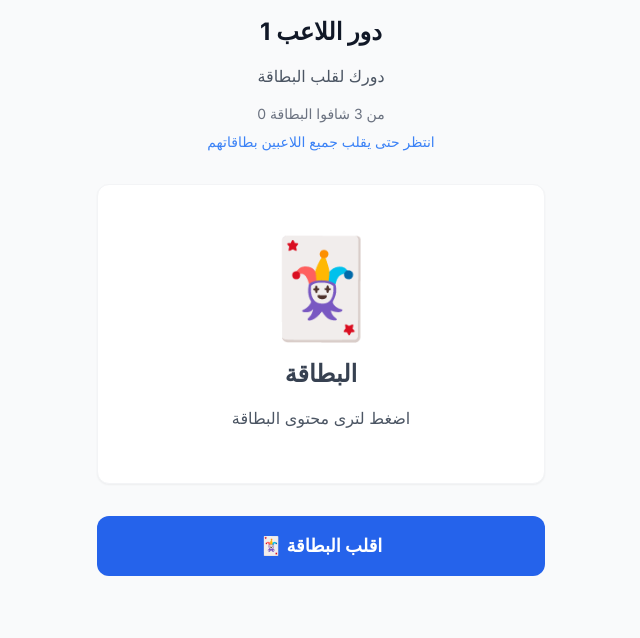
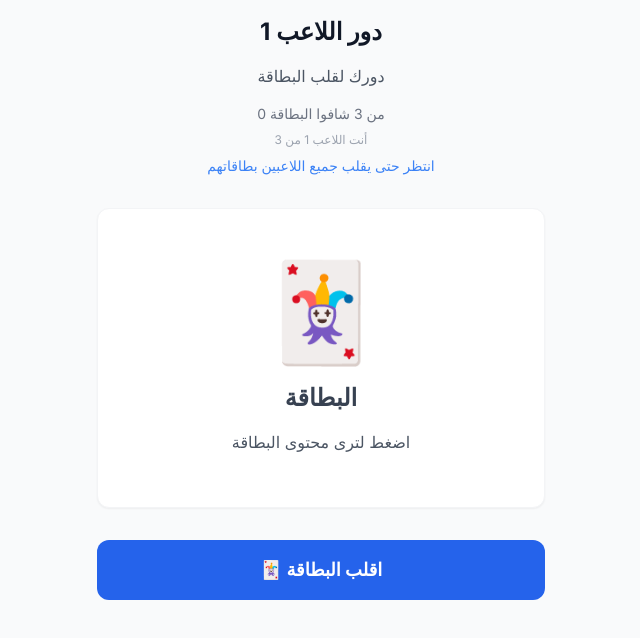
Before and after one commit to ODEZoualid/SpyGame, a Next.js app: page /game/1 in a window 1280 px wide. Shown: the top 638 px of the page, without its empty margins (319-959 px from the left). Built offline with nearby package versions, Linux system fonts and the light colour scheme; no server answers.

Commit message:
fix: improve card flipping UI and player numbering

```diff
--- a/app/game/[roomCode]/page.tsx
+++ b/app/game/[roomCode]/page.tsx
@@ -109,6 +109,7 @@ export default function GamePage() {
 
   const flipCard = () => {
     console.log('🃏 Frontend: flipCard called, socket:', !!socket, 'roomCode:', roomCode);
+    console.log('🃏 Frontend: currentCardFlipper:', gameState?.currentCardFlipper, 'playerIndex:', gameState?.playerIndex);
     setIsCardShowing(true);
 
     // Notify server that this player flipped their card
@@ -205,6 +206,9 @@ export default function GamePage() {
               <p className="text-sm text-gray-500">
                 {gameState.cardsFlipped || 0} من {gameState.playersCount} شافوا البطاقة
               </p>
+              <p className="text-xs text-gray-400 mt-2">
+                أنت اللاعب {gameState.playerIndex + 1} من {gameState.playersCount}
+              </p>
               {isCardShowing && (
                 <p className="text-sm text-orange-500 mt-2">
                   اقلب البطاقة و اعطيها للاعب الجاي بعد ثانيتين
@@ -261,13 +265,19 @@ export default function GamePage() {
               </div>
             </div>
 
-            {!isCardShowing && gameState.playerIndex === gameState.currentCardFlipper && (
+            {!isCardShowing && gameState.playerIndex === gameState.currentCardFlipper && (gameState.cardsFlipped || 0) < (gameState.playersCount || 0) && (
               <button
                 onClick={flipCard}
                 className="w-full bg-blue-600 hover:bg-blue-700 text-white font-bold py-4 px-6 rounded-xl text-lg transition-colors duration-200"
               >
                 🃏 اقلب البطاقة
               </button>
+            )}
+
+            {!isCardShowing && gameState.playerIndex !== gameState.currentCardFlipper && (gameState.cardsFlipped || 0) < (gameState.playersCount || 0) && (
+              <div className="w-full bg-gray-100 text-gray-500 font-medium py-4 px-6 rounded-xl text-lg text-center">
+                ⏳ انتظر دورك
+              </div>
             )}
           </>
         )}
```
